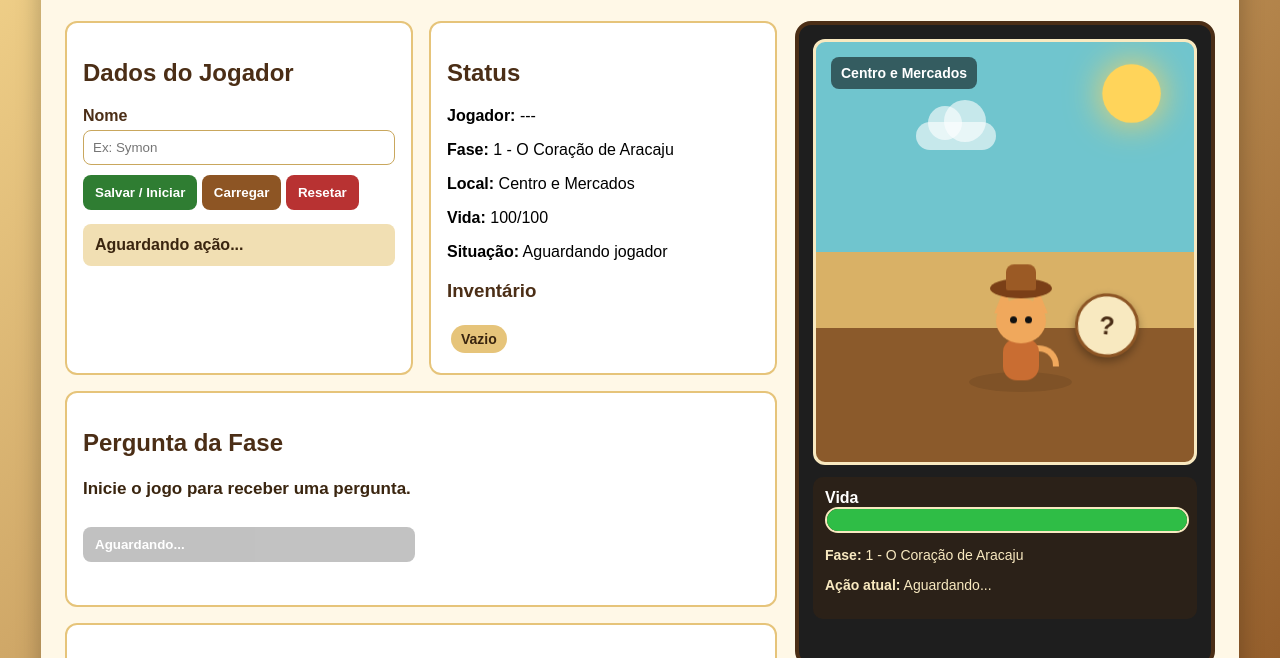
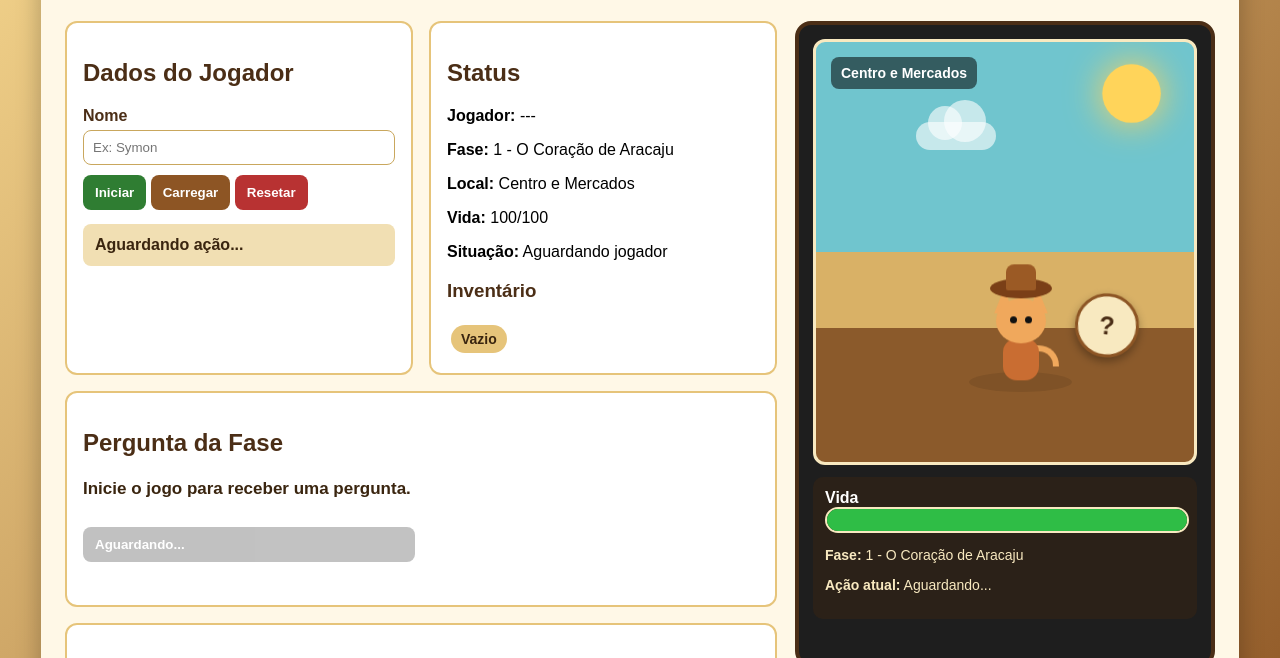
Before and after one commit to GetNoLies/gatao-guardiao-sergipe, a plain HTML site: page index.html in a window 1280 px wide. Shown: the part 139-797 px from the top of the page. Drawn offline with Linux system fonts and the light colour scheme.

Commit message:
Change main action button to handleMainAction
Updated button functionality for starting the game.

```diff
--- a/index.html
+++ b/index.html
@@ -22,7 +22,7 @@
           <label for="playerName">Nome</label>
           <input id="playerName" placeholder="Ex: Symon" />
 
-          <button class="success" onclick="startGame()">Salvar / Iniciar</button>
+          <button id="mainActionButton" class="success" onclick="handleMainAction()">Iniciar</button>
           <button onclick="loadGame()">Carregar</button>
           <button class="danger" onclick="resetGame()">Resetar</button>
 
```
